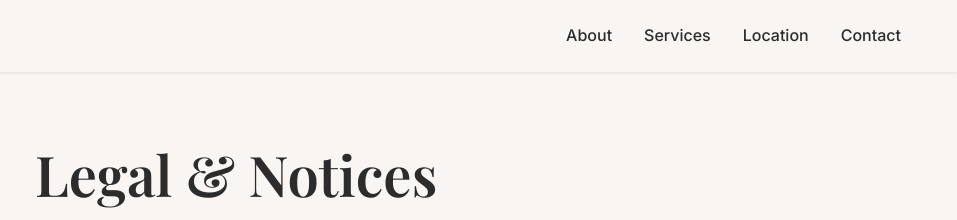
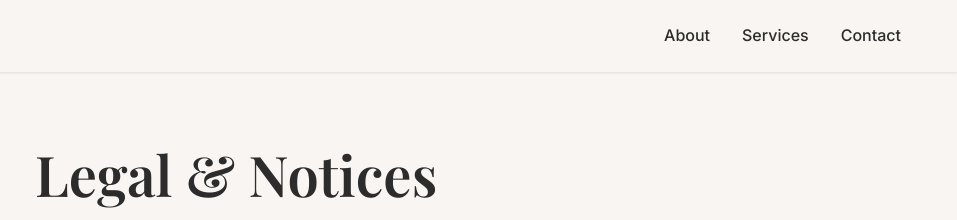
Before and after one commit to david-axelson/counseling-website, a website built with Vite: page legal.html in a window 1280 px wide. Shown: the top 220 px of the page, 323-1280 px from the left. Built offline with nearby package versions, Linux system fonts and the light colour scheme; a web font is replaced by a local one.

Commit message:
Remove redundant 'Location' nav link from legal page

```diff
--- a/legal.html
+++ b/legal.html
@@ -29,7 +29,6 @@
                 <ul class="nav-links">
                     <li><a href="index.html#about">About</a></li>
                     <li><a href="index.html#services">Services</a></li>
-                    <li><a href="index.html#location">Location</a></li>
                     <li><a href="index.html#contact">Contact</a></li>
                 </ul>
             </nav>
```
